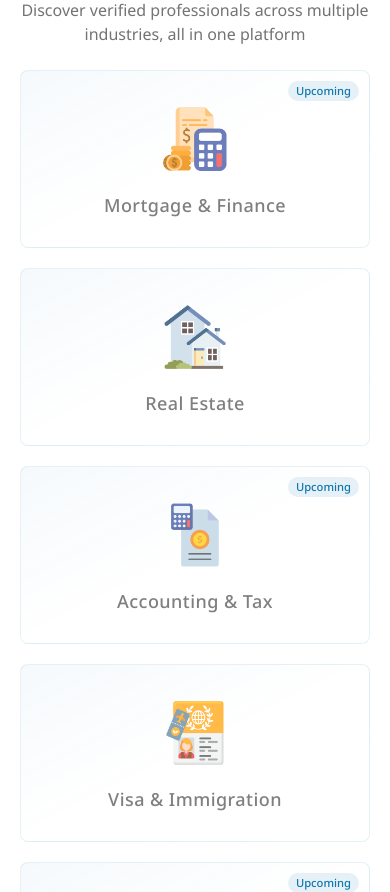
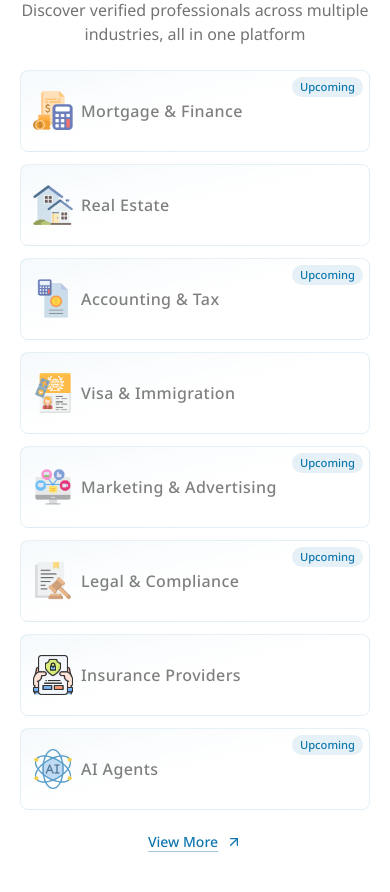
Before and after one commit to sameedahri/faa-main-frontend, a Next.js app: page / in a window 390 px wide. Shown: the part 619-1511 px from the top of the page. Built offline with nearby package versions, Linux system fonts and the light colour scheme.

Commit message:
Enhance global styles for Swiper pagination and improve layout in Missions and FeaturedBaseCarousel components. Update MissionCard styling for better responsiveness and visual consistency.

```diff
--- a/src/app/styles/globals.css
+++ b/src/app/styles/globals.css
@@ -157,6 +157,10 @@
 
   /* borders */
   --border-highlight: oklch(1 0 0);
+
+  /* Swiper */
+  --swiper-pagination-bullet-inactive-color: var(--primary);
+  --swiper-pagination-color: var(--primary);
 }
 
 .dark {
--- a/src/features/home/component/section/featured-professional-section/featured-base-carousel.tsx
+++ b/src/features/home/component/section/featured-professional-section/featured-base-carousel.tsx
@@ -5,7 +5,7 @@ import { ArrowUpRight, ChevronLeft, ChevronRight } from 'lucide-react';
 import { Route } from 'next';
 import Link from 'next/link';
 import React, { PropsWithChildren, useRef, useState } from 'react'
-import { Keyboard, Mousewheel, Navigation } from 'swiper/modules';
+import { Keyboard, Mousewheel, Navigation, Pagination } from 'swiper/modules';
 import { Swiper, SwiperProps, SwiperSlide, SwiperSlideProps } from 'swiper/react';
 import { cn } from '@/shared/lib/utils';
 import type { Swiper as SwiperType } from 'swiper';
@@ -38,7 +38,7 @@ export function FeaturedBaseCarousel(props: FeaturedBaseCarouselProps) {
                 <CarouselFadeOverlay isBeginning={isBeginning} isEnd={isEnd} />
 
                 <Swiper
-                    modules={[Mousewheel, Keyboard, Navigation]}
+                    modules={[Mousewheel, Keyboard, Navigation, Pagination]}
                     keyboard
                     mousewheel={{
                         forceToAxis: true,
@@ -52,27 +52,36 @@ export function FeaturedBaseCarousel(props: FeaturedBaseCarouselProps) {
                         nextEl: nextButtonRef.current,
                         prevEl: prevButtonRef.current,
                     }}
+                    pagination={{
+                        // el: paginationRef.current,
+                        clickable: true,
+                        enabled: true,
+                        type: 'bullets',
+                    }}
                     breakpoints={{
                         200: {
                             slidesPerView: 1,
+                            pagination: true,
                         },
                         320: {
                             slidesPerView: 1,
                         },
                         768: {
                             slidesPerView: "auto",
+
                         },
                         1024: {
                             slidesPerView: "auto",
-                            allowTouchMove: false,
                         },
                         1280: {
                             slidesPerView: "auto",
                             spaceBetween: 20,
                             slidesPerGroup: 2,
                             allowTouchMove: false,
+                            pagination: false,
                         },
                     }}
+                    className='!pb-9 xl:!pb-0'
                     onInit={(swiper) => {
                         setIsInitialized(true);
                         handleSlideChange(swiper);
@@ -94,7 +103,7 @@ export function FeaturedBaseCarousel(props: FeaturedBaseCarouselProps) {
                     ref={prevButtonRef}
                     variant={"outline"}
                     size={"icon"}
-                    className={"size-10 rounded-full absolute z-20 -left-3 top-1/2 -translate-y-1/2 disabled:hidden"}
+                    className={"hidden size-10 rounded-full absolute z-20 -left-2 top-1/2 -translate-y-1/2 disabled:hidden xl:flex"}
                 >
                     <ChevronLeft />
                 </Button>}
@@ -102,7 +111,7 @@ export function FeaturedBaseCarousel(props: FeaturedBaseCarouselProps) {
                     ref={nextButtonRef}
                     variant={"outline"}
                     size={"icon"}
-                    className="size-10 rounded-full absolute -right-3 z-20 top-1/2 -translate-y-1/2 disabled:hidden"
+                    className="hidden size-10 rounded-full absolute -right-2 z-20 top-1/2 -translate-y-1/2 disabled:hidden xl:flex"
                     disabled={isEnd}
                 >
                     <ChevronRight />
--- a/src/features/home/component/section/missions.tsx
+++ b/src/features/home/component/section/missions.tsx
@@ -16,7 +16,7 @@ function Missions() {
                     wrapperClassName='items-center'
                 />
             </div>
-            <div className='grid grid-cols-1 gap-5 md:grid-cols-2 lg:grid-cols-3 xl:grid-cols-4'>
+            <div className='grid grid-cols-1 gap-3 md:gap-5 md:grid-cols-2 lg:grid-cols-3 xl:grid-cols-4'>
                 {Array.from({ length: 8 }).map((_, index) => (
                     <MissionCard
                         key={missions[index].title}
--- a/src/shared/components/mission-card.tsx
+++ b/src/shared/components/mission-card.tsx
@@ -14,26 +14,26 @@ function MissionCard(props: MissionCardProps) {
     return (
         <Link
             href="#"
-            className="flex flex-col items-center justify-center w-full gap-3 p-7 rounded-md group transition-all duration-400 border border-primary/10 bg-linear-to-br from-primary/4 via-transparent to-transparent hover:shadow-lg relative hover:scale-105"
+            className="flex items-center w-full gap-2 px-3 py-5 rounded-md group transition-all duration-400 border border-primary/10 bg-linear-to-br from-primary/4 via-transparent to-transparent hover:shadow-lg relative hover:scale-105 md:flex-col md:justify-center md:items-center md:py-10 md:px-7 md:gap-3"
         >
             {upcoming && (
                 <Badge
                     variant="default"
                     type="soft"
                     size="sm"
-                    className="absolute top-2.5 right-2.5"
+                    className="absolute top-1.5 right-1.5 md:top-2.5 md:right-2.5"
                 >
                     Upcoming
                 </Badge>
             )}
-            <div className='flex items-center justify-center rounded-md py-2 w-[80px] h-[80px]'>
+            {/* <div className='flex items-center justify-center rounded-md py-2 w-[40px] h-[40px] md:w-[80px] md:h-[80px]'> */}
                 <Image
                     src={image}
                     alt={title}
-                    className="opacity-80 group-hover:opacity-100 group-hover:scal-110 transition-all ease-out duration-700 w-full h-full object-contain"
+                    className="opacity-80 group-hover:opacity-100 transition-all ease-out duration-700 object-contain w-[40px] h-[40px] md:w-[60px] md:h-[60px]"
                 />
-            </div>
-            <h3 className='text-center font-medium text-foreground/70 group-hover:text-foreground tracking-wide text-lg transition-colors duration-700'>{title}</h3>
+            {/* </div> */}
+            <h3 className='font-medium text-foreground/70 group-hover:text-foreground tracking-wide text-base transition-colors duration-700 md:text-lg md:text-center'>{title}</h3>
         </Link>
     )
 }
```
